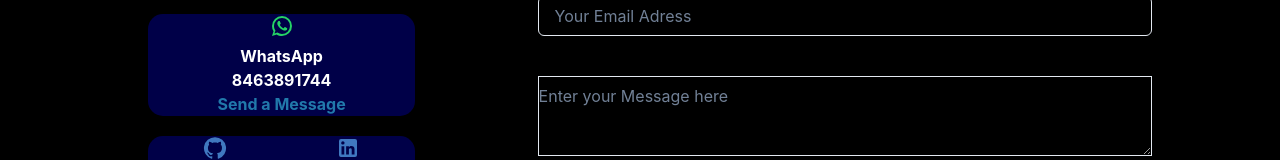
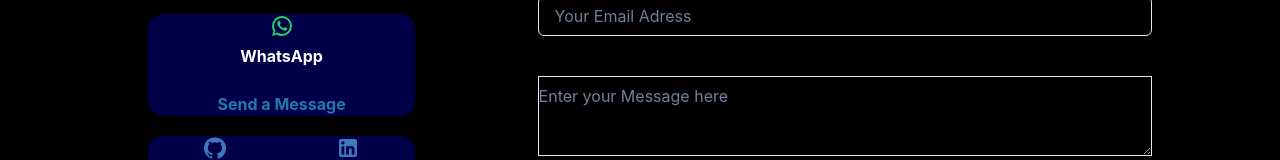
Before and after one commit to RationalPrabal/rationalprabal.github.io, a React (Create React App) app: page / in a window 1280 px wide. Shown: the part 5624-5784 px from the top of the page. Built offline with nearby package versions, Linux system fonts and the light colour scheme.

Commit message:
Update Contact.jsx

```diff
--- a/src/components/Contact.jsx
+++ b/src/components/Contact.jsx
@@ -26,7 +26,7 @@ const Contact=()=>{
     <br></br>
     <Text as="b" color="white">WhatsApp</Text>
     <br></br>
-    <Text as="b" color="white">8463891744</Text>
+    <Text as="b" color="white"></Text>
     <br></br>
     <Text as="b" color="#2179ab" cursor={"pointer"} onClick={()=>{
         window.open("https://api.whatsapp.com/send?phone=8463891744","blank")
```
